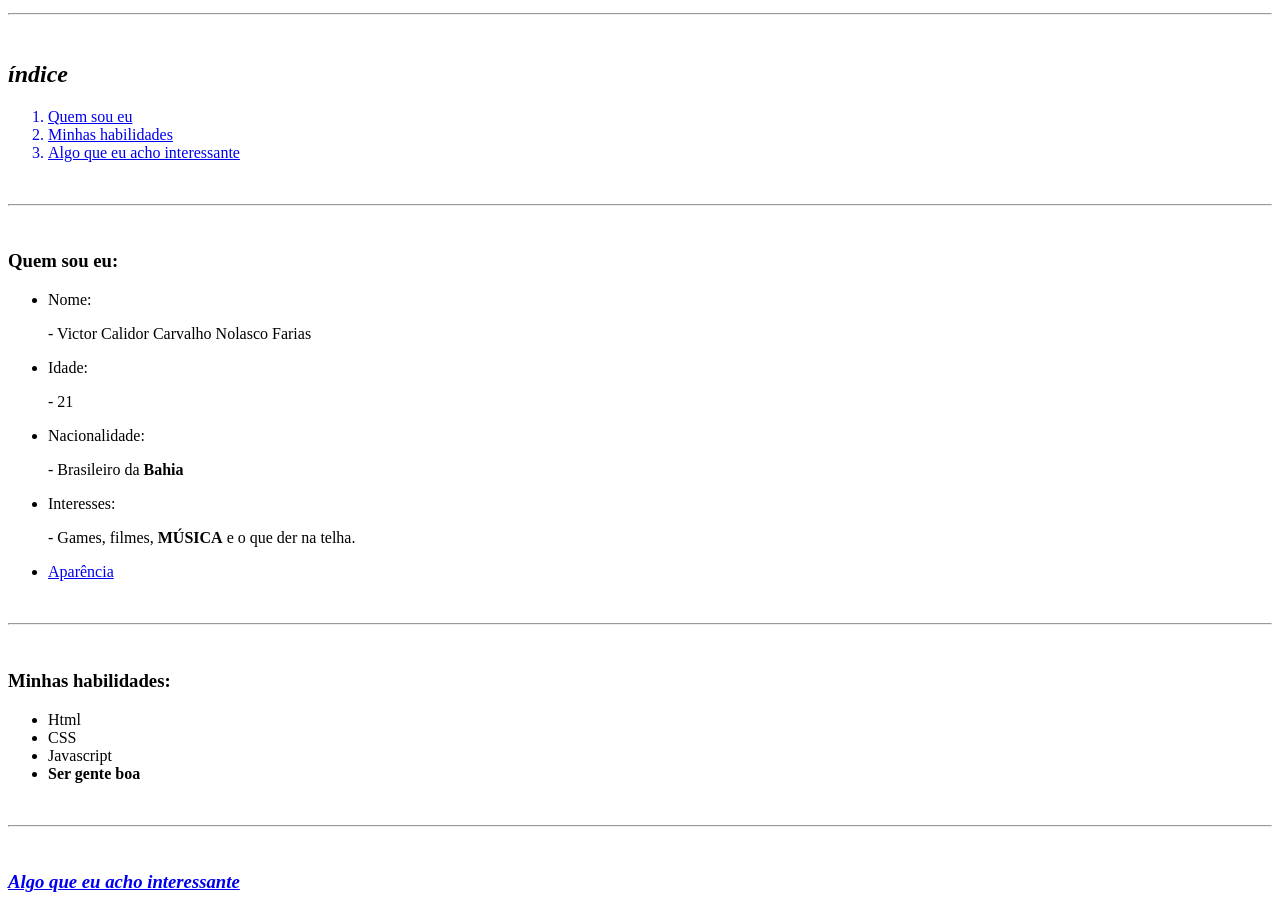
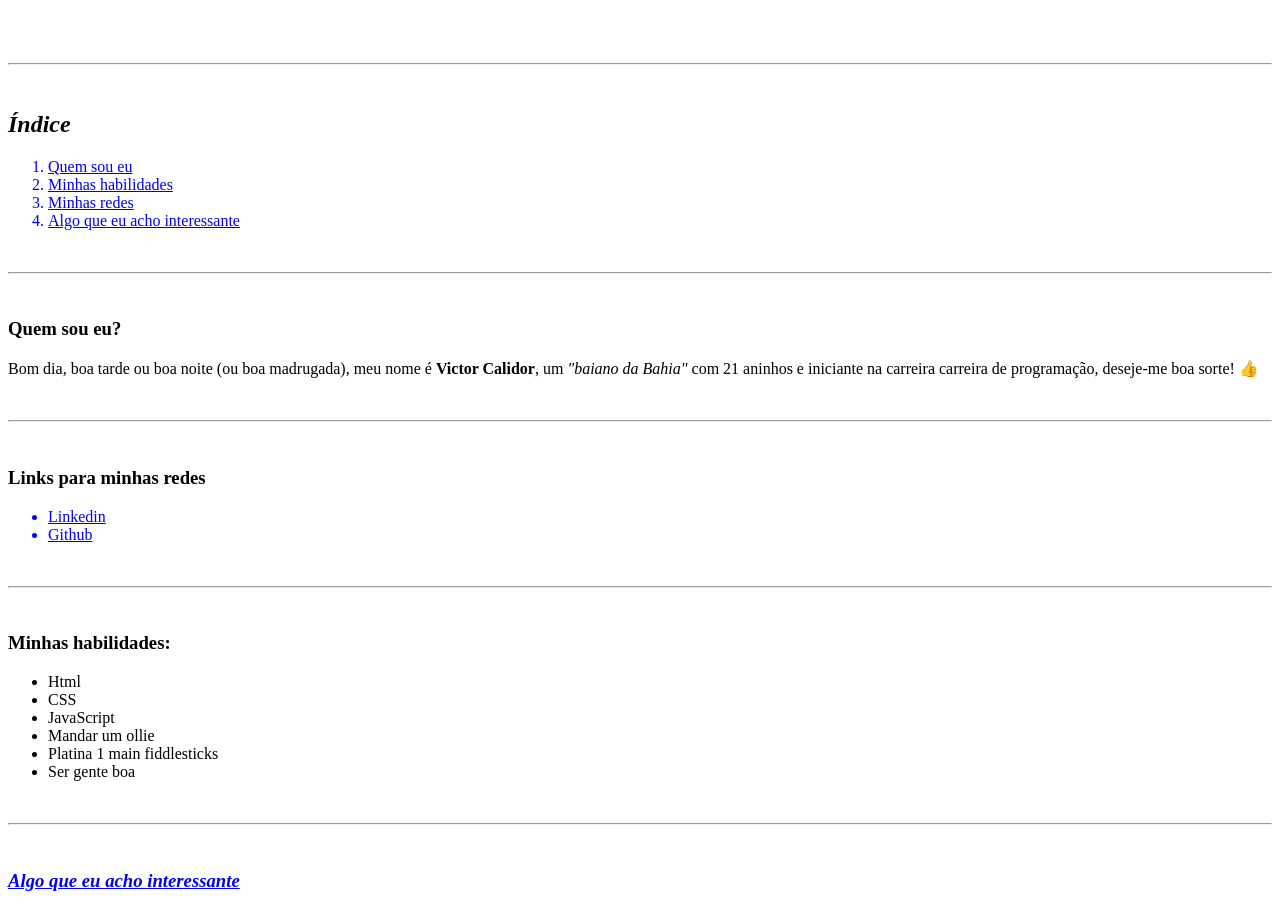
Before and after one commit to VCalidor/Portfolio_Web, a plain HTML site: page index.html in a window 1280 px wide. Shown: the part 419-1331 px from the top of the page. Drawn offline with Linux system fonts and the light colour scheme.

Commit message:
Toques finais

```diff
--- a/index.html
+++ b/index.html
@@ -7,39 +7,40 @@
     <title>Victor Calidor</title>
 </head>
 <body>
-    <h1>Portifólio Web</h1>
+    <h1>Opa, me chamo Victor Calidor!</h1>
     <br><br>
-    <img src="Eu.jpeg" alt="Victor Calidor" width="250px" id="eu">
+    <img src="Eu.jpeg" alt="Victor Calidor" width="300px" id="eu">
     <br><br><br><br><hr><br>
-    <h2><em>índice</em></h2>
+    <h2><em>Índice</em></h2>
     <ol>
         <a href="#sessao 1"><li>Quem sou eu</li></a>
         <a href="#sessao 2"><li>Minhas habilidades</li></a>
+        <a href="#sessao 4"><li>Minhas redes</li></a>
         <a href="#sessao 3"><li>Algo que eu acho interessante</li></a>
     </ol>
     <br><hr><br>
-    <h3 id="sessao 1">Quem sou eu:</h2>
-    <ul>
-        <li>Nome:</li>
-        <p>- Victor Calidor Carvalho Nolasco Farias</p>
-        <li>Idade: </li>
-        <p>- 21</p>
-        <li>Nacionalidade: </li>
-        <p>- Brasileiro da <strong>Bahia</strong></p>
-        <li>Interesses: </li>
-        <p>- Games, filmes, <strong>MÚSICA</strong> e o que der na telha.</p>
-        <li><a href="#eu">Aparência</a></li>
-    </ul>
+    <h3 id="sessao 1">Quem sou eu?</h2>
+        <p>
+            Bom dia, boa tarde ou boa noite (ou boa madrugada), meu nome é <strong>Victor Calidor</strong>, um <em>"baiano da Bahia"</em> com 21 aninhos e iniciante na carreira carreira de programação, deseje-me boa sorte! 👍
+        </p>
+        <br><hr><br>
+        <h3 id="sessao 4">Links para minhas redes</h3>
+        <ul>
+            <a href="https://www.linkedin.com/in/victor-calidor-nolasco/"><li>Linkedin</li></a>
+            <a href="https://github.com/VCalidor"><li>Github</li></a>
+        </ul>
     <br><hr><br>
     <h3 id="sessao 2">Minhas habilidades:</h3>
     <ul>
         <li>Html</li>
         <li>CSS</li>
-        <li>Javascript</li>
-        <li><Strong>Ser gente boa</Strong></li>
+        <li>JavaScript</li>
+        <li>Mandar um ollie</li>
+        <li>Platina 1 main fiddlesticks</li>
+        <li>Ser gente boa</li>
     </ul>
     <br><hr><br>
-    <a href="https://www.politize.com.br/" target="_blank" id="sessao 3"><h3><em>Algo que eu acho interessante</em></h3></a>
+    <a href="https://www.blender.org/" target="_blank" id="sessao 3"><h3><em>Algo que eu acho interessante</em></h3></a>
 
 </body>
 </html>
```
Also changed, not shown: 1 other file.
